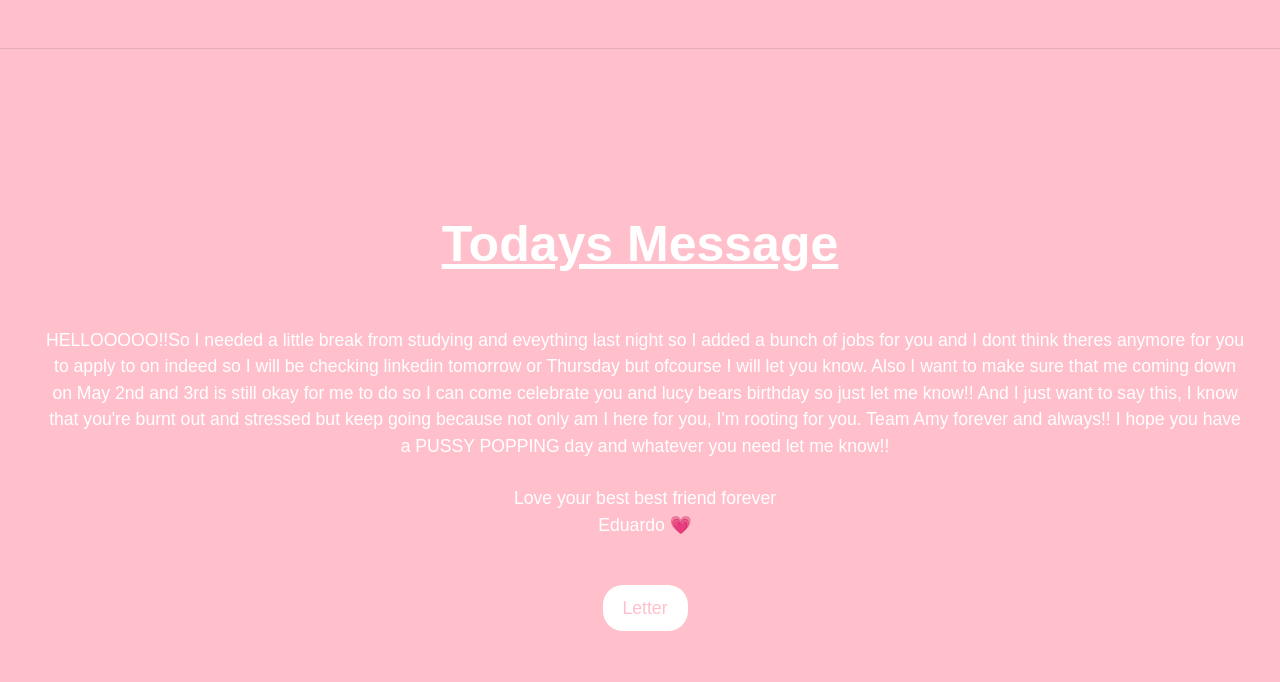
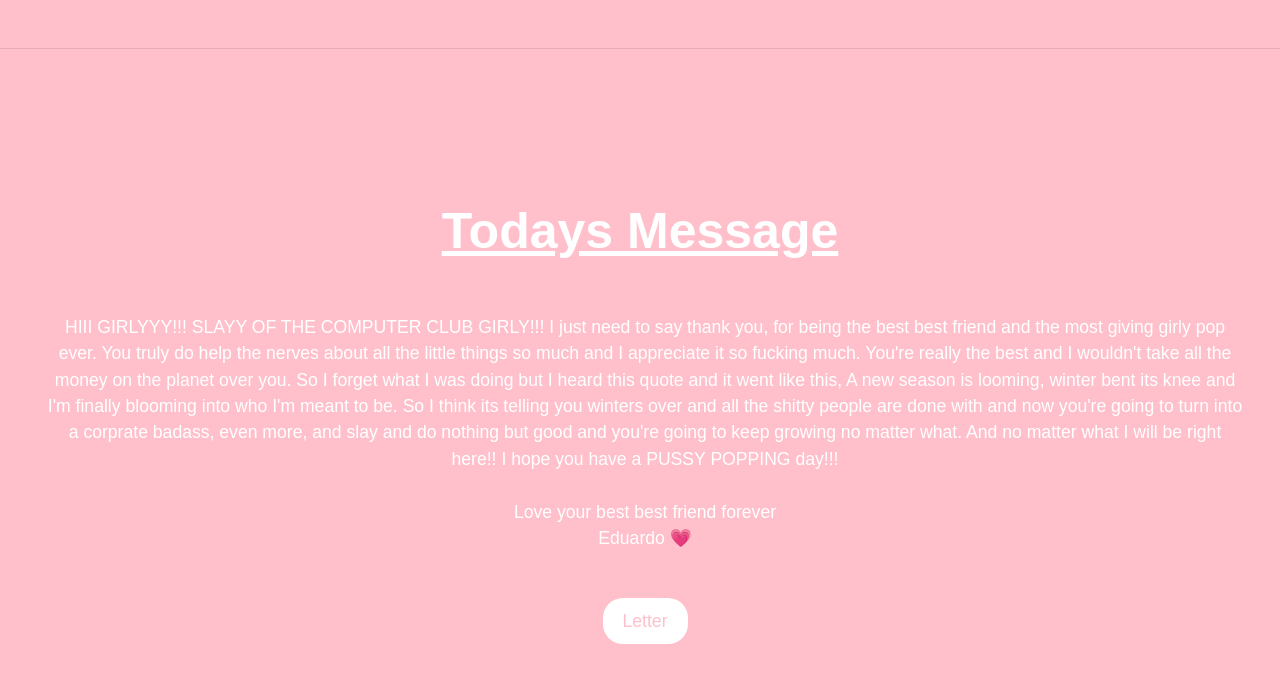
Before and after one commit to Ewynman/Giving, a plain HTML site: page index.html in a window 1280 px wide. Shown: the part 1632-2314 px from the top of the page. Drawn offline with nearby package versions, Linux system fonts and the light colour scheme.

Commit message:
Automated commit

```diff
--- a/index.html
+++ b/index.html
@@ -93,7 +93,7 @@
             class="d-flex flex-column flex-md-row justify-content-between mb-5"
           >
             <div class="flex-grow-1">
-              <img src="./Files/Pic1.jpeg" alt="Amy Daily Pic" />
+              <img src="./Files/Pic1.PNG" alt="Amy Daily Pic" />
               <!-- <video controls width=" 500" autoplay>
             <source src="/Files/Vid1.MOV" type="video/webm" />
             <source src="/Files/Vid1.MOV" type="video/mp4" />
@@ -116,15 +116,16 @@
               <p
                 style="width: 100%; font-size: 2.2vh; color: white; margin: 5px"
               >
-                HELLOOOOO!!So I needed a little break from studying and eveything last
-                night so I added a bunch of jobs for you and I dont think theres anymore
-                for you to apply to on indeed so I will be checking linkedin tomorrow or
-                Thursday but ofcourse I will let you know. Also I want to make sure that
-                me coming down on May 2nd and 3rd is still okay for me to do so I can come
-                celebrate you and lucy bears birthday so just let me know!! And I just want
-                to say this, I know that you're burnt out and stressed but keep going because
-                not only am I here for you, I'm rooting for you. Team Amy forever and always!!
-                I hope you have a PUSSY POPPING day and whatever you need let me know!!
+                HIII GIRLYYY!!! SLAYY OF THE COMPUTER CLUB GIRLY!!! I just need to say thank you, for being the best best friend
+                and the most giving girly pop ever. You truly do help the nerves about all the
+                little things so much and I appreciate it so fucking much. You're really the best
+                and I wouldn't take all the money on the planet over you. So I forget what I was
+                doing but I heard this quote and it went like this, A new season is looming, winter
+                bent its knee and I'm finally blooming into who I'm meant to be. So I think its telling
+                you winters over and all the shitty people are done with and now you're going to turn
+                into a corprate badass, even more, and slay and do nothing but good and you're going
+                to keep growing no matter what. And no matter what I will be right here!! I hope you
+                have a PUSSY POPPING day!!!
                 <br/>
                 <br />Love your best best friend forever<br />
                 Eduardo 💗
```
Also changed, not shown: Files/Pic1.jpeg (deleted), 1 other file.
